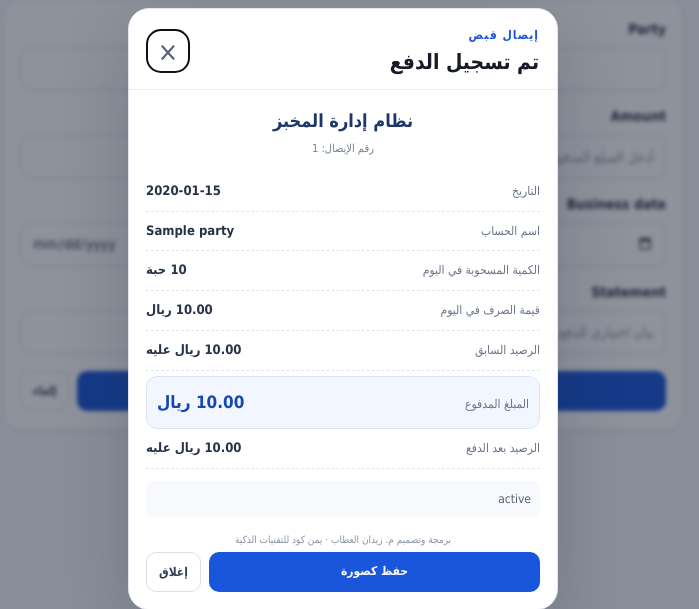
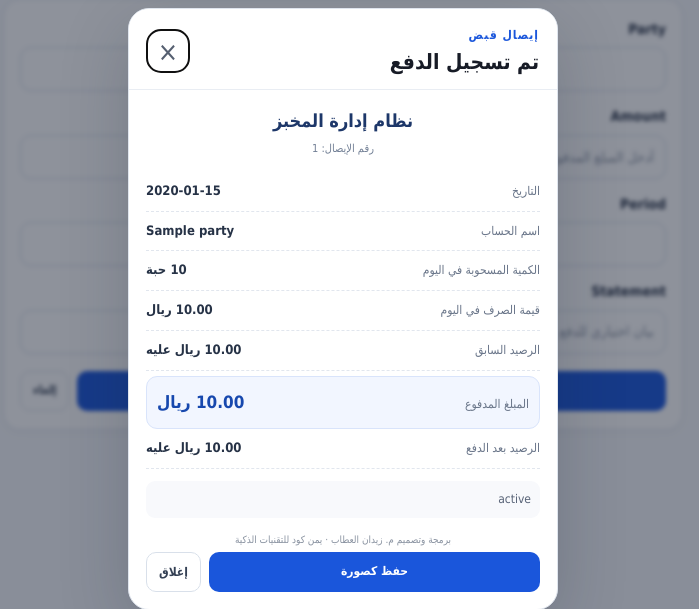
Before and after one commit to zydan25/bakary, a Python web app: template templates/distribution/payment.html in a window 1280 px wide. Shown: the part 91-700 px from the top of the page, without its empty margins (297-996 px from the left). Run offline with Jinja, Linux system fonts and the light colour scheme; the template is opened without the code that fills it: most values are stand-ins (such as "Sample title", 1, 10 or a date in 2020); form fields are guessed from the names that the template uses.

Commit message:
ui: choose an operating period in payment form

```diff
--- a/templates/distribution/payment.html
+++ b/templates/distribution/payment.html
@@ -28,9 +28,9 @@
       {% for error in form.amount.errors %}<small class="field-error">{{ error }}</small>{% endfor %}
     </div>
     <div class="form-field">
-      {{ form.business_date.label(class_="field-label") }}
-      {{ form.business_date(class_="form-control", type="date", **{'data-payment-date':'true'}) }}
-      {% for error in form.business_date.errors %}<small class="field-error">{{ error }}</small>{% endfor %}
+      {{ form.period_id.label(class_="field-label") }}
+      {{ form.period_id(class_="form-control", **{'data-searchable':'true','data-payment-period':'true'}) }}
+      {% for error in form.period_id.errors %}<small class="field-error">{{ error }}</small>{% endfor %}
     </div>
     <div class="form-field">
       {{ form.statement.label(class_="field-label") }}
@@ -71,7 +71,7 @@
 <script>
 (() => {
   const party = document.querySelector("[data-payment-party]");
-  const businessDate = document.querySelector("[data-payment-date]");
+  const selectedPeriod = document.querySelector("[data-payment-period]");
   const panel = document.getElementById("payment-summary");
   if (!party || !panel) return;
   let serial = 0;
@@ -79,10 +79,10 @@
   async function refresh() {
     const current = ++serial;
     if (!party.value || party.value === "0") { panel.hidden = true; return; }
-    const date = businessDate ? businessDate.value : "";
+    const periodId = selectedPeriod ? selectedPeriod.value : "";
     try {
       const url = "{{ url_for('distribution.payment_summary', party_type=party_type, party_id=0) }}".replace("/0?", "/" + encodeURIComponent(party.value) + "?").replace("/0", "/" + encodeURIComponent(party.value));
-      const response = await fetch(url + (url.includes("?") ? "&" : "?") + "date=" + encodeURIComponent(date || ""));
+      const response = await fetch(url + (url.includes("?") ? "&" : "?") + "period_id=" + encodeURIComponent(periodId || ""));
       const data = await response.json();
       if (current !== serial) return;
       if (!data.ok) { panel.hidden = true; return; }
@@ -101,7 +101,7 @@
     }
   }
   party.addEventListener("change", refresh);
-  if (businessDate) businessDate.addEventListener("change", refresh);
+  if (selectedPeriod) selectedPeriod.addEventListener("change", refresh);
   refresh();
 })();
 </script>
```
